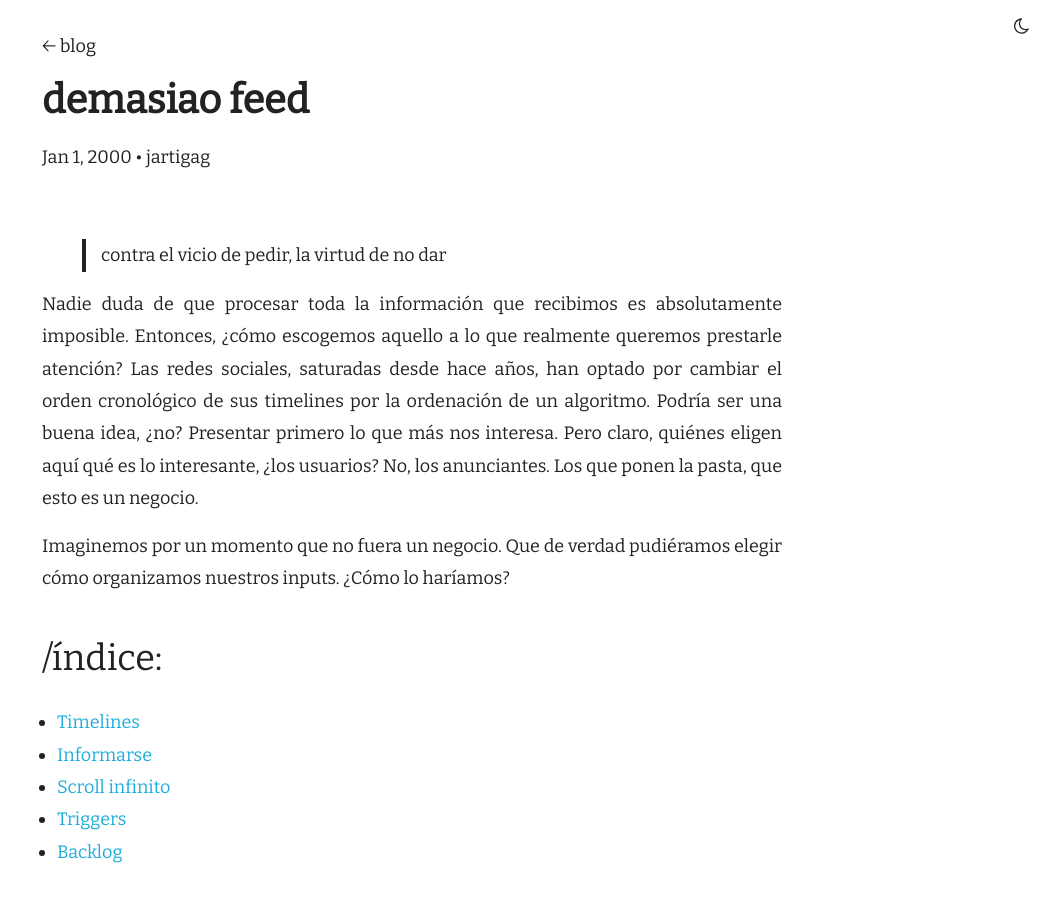
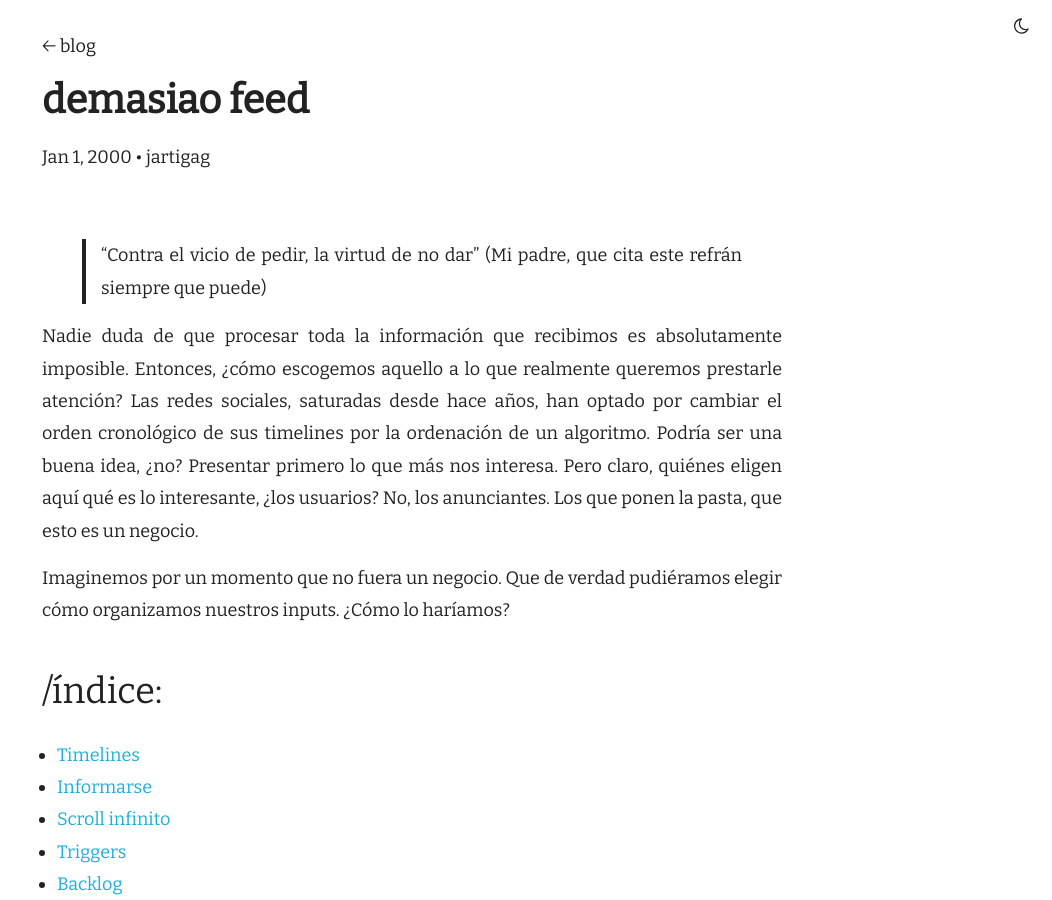
Before and after one commit to jartigag/blog, a Jekyll site: the page built from _posts/2025-08-30-demasiao-feed.md, in a window 1280 px wide and 900 px high. Shown: the whole window, without its empty margins (228-1280 px from the left). Built offline with Jekyll 4.4.1, drawn with Linux system fonts in a browser that asks for light colours; nearby versions of some CDN libraries.

Commit message:
Update 2025-08-30-demasiao-feed.md

```diff
--- a/_posts/2025-08-30-demasiao-feed.md
+++ b/_posts/2025-08-30-demasiao-feed.md
@@ -34,7 +34,7 @@ twitterReplies: https://twitter.com/jartigag/status/yyyyyyyyyyyyyyyyyyy
 
 ---
 
-> contra el vicio de pedir, la virtud de no dar
+> "Contra el vicio de pedir, la virtud de no dar" (Mi padre, que cita este refrán siempre que puede)
 
 Nadie duda de que procesar toda la información que recibimos es absolutamente imposible.
 Entonces, ¿cómo escogemos aquello a lo que realmente queremos prestarle atención?
```
